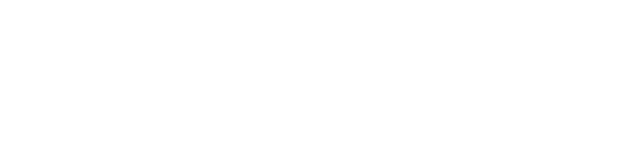
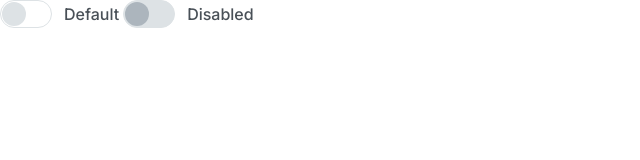
Before and after one commit to js-tasks-ru/htmlcss-20230227_evgeniy-gartsev, a website: page 07-lection5/03-toggler/index.html in a window 1280 px wide. Shown: the whole page, without its empty margins (0-640 px from the left). Drawn offline with Linux system fonts and the light colour scheme.

Commit message:
Added toggler

```diff
--- a/07-lection5/03-toggler/index.html
+++ b/07-lection5/03-toggler/index.html
@@ -1,11 +1,28 @@
 <!DOCTYPE html>
 <!-- Страница с кнопкой переключения -->
 <html lang="ru">
-    <head>
-        <link rel="stylesheet" href="../../assets/css/main.css">
-        <link rel="stylesheet" href="./toggler.css">
-    </head>
-    <body>
-
-    </body>
+  <head>
+    <link rel="stylesheet" href="../../assets/css/main.css" />
+    <link rel="stylesheet" href="./toggler.css" />
+  </head>
+  <body>
+    <label class="toggler">
+      <input type="checkbox" class="toggler__input" />
+      <div class="toggler__wrapper">
+        <div class="toggler__area">
+          <div class="toggler__icon"></div>
+        </div>
+        <h4 class="toggler__label">Default</h4>
+      </div>
+    </label>
+    <label class="toggler">
+      <input type="checkbox" class="toggler__input" disabled />
+      <div class="toggler__wrapper">
+        <div class="toggler__area">
+          <div class="toggler__icon"></div>
+        </div>
+        <h4 class="toggler__label">Disabled</h4>
+      </div>
+    </label>
+  </body>
 </html>
--- a/07-lection5/03-toggler/toggler.css
+++ b/07-lection5/03-toggler/toggler.css
@@ -0,0 +1,76 @@
+.toggler {
+  display: inline-block;
+  position: relative;
+}
+
+.toggler__input {
+  position: absolute;
+  clip: rect(0, 0, 0, 0);
+}
+
+.toggler__area {
+  box-sizing: border-box;
+  display: flex;
+  justify-content: left;
+  align-items: center;
+  width: 52px;
+  height: 28px;
+  background: var(--white);
+  border: 1px solid var(--gray-2);
+  border-radius: 16px;
+}
+
+.toggler__label {
+  font-family: 'Inter';
+  font-style: normal;
+  font-weight: 400;
+  font-size: 16px;
+  line-height: 24px;
+  color: var(--gray-4);
+  user-select: none;
+}
+
+.toggler__icon {
+  width: 24px;
+  height: 24px;
+  border-radius: 50%;
+  background: var(--gray-2);
+  margin: 1px;
+}
+
+.toggler__wrapper {
+  display: flex;
+  align-items: center;
+  column-gap: 12px;
+  cursor: pointer;
+}
+
+.toggler__input:checked ~ .toggler__wrapper .toggler__area {
+  background: var(--primary);
+  justify-content: right;
+  border: 1px solid var(--primary);
+}
+
+.toggler__input:checked ~ .toggler__wrapper .toggler__icon {
+  background: var(--white);
+}
+
+.toggler__input:focus ~ .toggler__wrapper .toggler__label {
+  text-decoration: underline;
+}
+
+.toggler__input:disabled ~ .toggler__wrapper .toggler__area {
+  background: var(--gray-2);
+}
+
+.toggler__input:disabled ~ .toggler__wrapper .toggler__label {
+  text-decoration: none;
+}
+
+.toggler__input:disabled ~ .toggler__wrapper .toggler__icon {
+  background: var(--gray-3);
+}
+
+.toggler__input:disabled ~ .toggler__wrapper {
+  cursor: default;
+}
```
